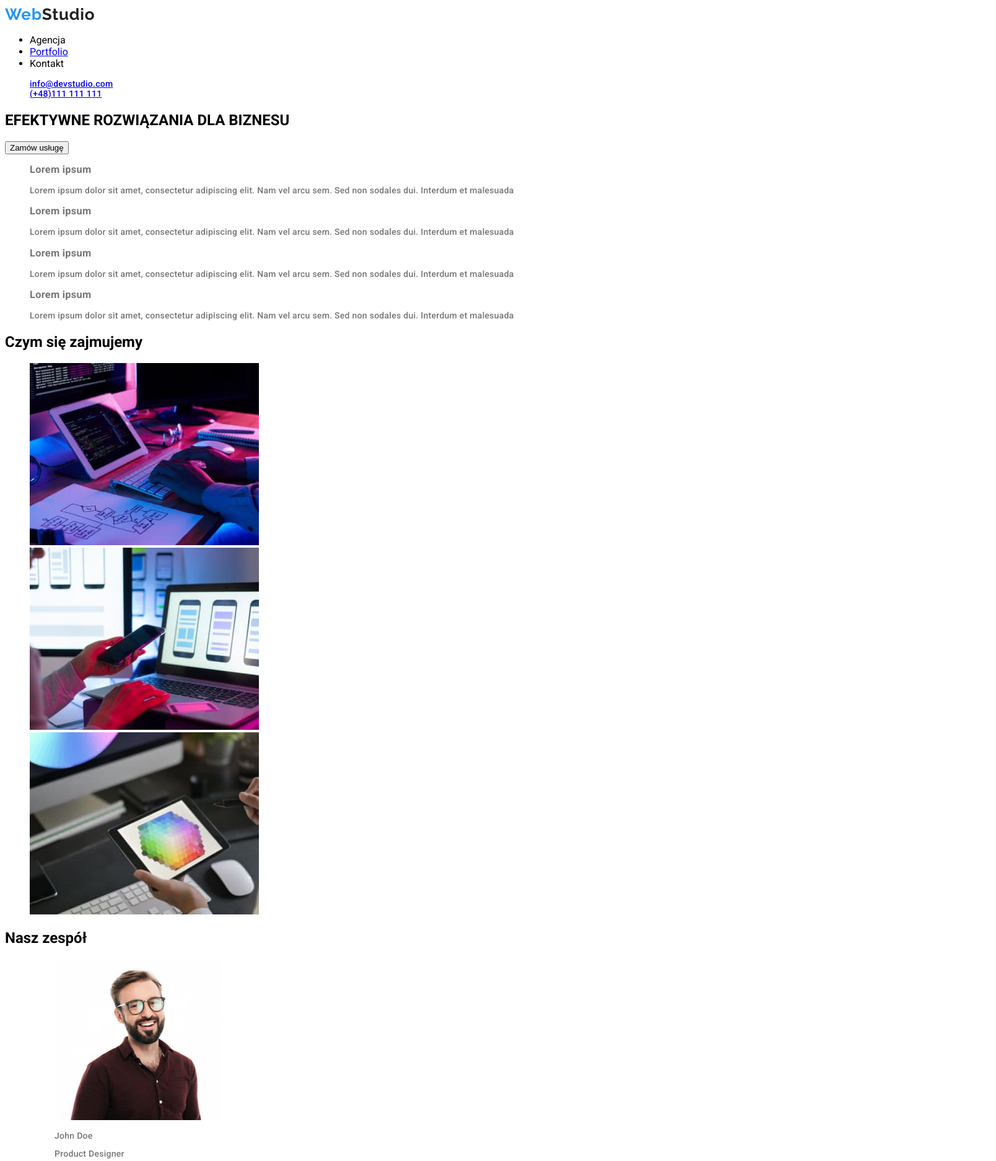
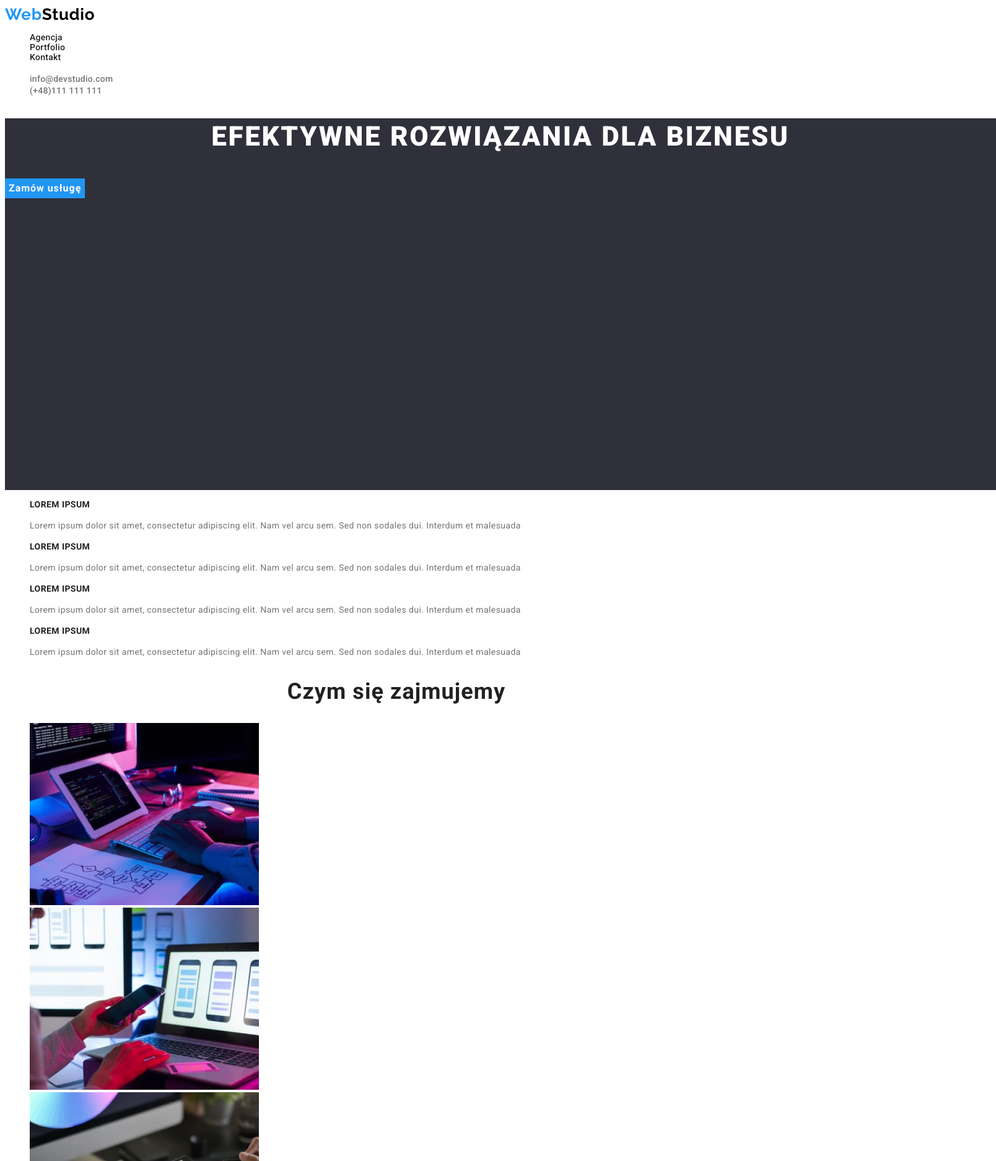
Before and after one commit to Tomasz-Gintrowski/goit-markup-hw-02, a plain HTML site: page index.html in a window 1280 px wide. Shown: the top 1874 px of the page at 62% size, 1608 px wide, since content can reach past the window. Drawn offline with Linux system fonts and the light colour scheme.

Commit message:
New styles added to CSS

```diff
--- a/css/styles.css
+++ b/css/styles.css
@@ -1,4 +1,4 @@
-/*----PORTFOLIO----*/
+/*----INDEX----*/
 :root {
     --brand-color:#2196f3;
 }
@@ -8,6 +8,9 @@
 :root {
     --text-color:#000000;
 }
+:root {
+        --index-first-bg: #2f303a;
+    }
 body {
     font-family: 'Roboto', sans-serif;
     color: var(--text-color);
@@ -55,6 +58,125 @@ body {
 .menu, .list, .button {
     list-style: none;
 }
+.banner1 {
+    width: 1600px;
+    height: 600px;
+    left: 0px;
+    top: 80px;
+    background-color: var(--index-first-bg);
+}
+.banner1-title {
+    font-family: 'Roboto';
+    font-style: normal;
+    font-weight: 900;
+    font-size: 44px;
+    line-height: 1.36;
+    letter-spacing: 0.06em;
+    text-align: center;
+    color: #FFFFFF;
+    text-transform: uppercase;
+    text-decoration: none;
+}
+.banner1-title:hover {
+    text-decoration: underline;
+    color: var(--brand-color)
+}
+.main-button-banner1 {
+    font-family: 'Roboto';
+    font-style: normal;
+    font-weight: 700;
+    font-size: 16px;
+    line-height: 1.88;
+    letter-spacing: 0.06em;
+    align-items: center;
+    text-align: center;
+    color: #FFFFFF;
+    border: 0px;
+    background-color: var(--background-color);
+}
+.main-button-banner1 {
+    text-align: center;
+}
+.main-button-banner1:hover,
+.main-button-banner1:focus,
+.main-button-banner1:active {
+    background-color: var(--background-color);
+    color: #FFFFFF;
+    text-decoration: underline;
+}
+/*--LOREM-IPSUM--*/
+.list-item h3 {
+    font-family: 'Roboto';
+    font-style: normal;
+    font-weight: 700;
+    font-size: 14px;
+    line-height: 1.14;
+    letter-spacing: 0.03em;
+    text-transform: uppercase;
+    color: #212121;
+    text-decoration: none;
+    text-align: left;
+}
+.list-item p {
+    font-family: 'Roboto';
+    font-style: normal;
+    font-weight: 400;
+    font-size: 14px;
+    line-height: 1.71;
+    letter-spacing: 0.03em;
+    color: #757575;
+    text-decoration: none;
+    text-align: left;
+}
+/*--Czym-się-zajmujemy--*/
+
+.title1, .title2 {
+    font-family: 'Roboto';
+    font-style: normal;
+    font-weight: 700;
+    font-size: 36px;
+    line-height: 1.17;
+    letter-spacing: 0.03em;
+    color: #212121;
+    text-align: center;
+}
+/*--Nasz-zespół--*/
+.banner2 {
+    background-color: #f5f4fa;
+}
+.list-pic h3 {
+    font-family: 'Roboto';
+    font-style: normal;
+    font-weight: 500;
+    font-size: 16px;
+    line-height: 1.18em;
+    letter-spacing: 0.03em;
+    color: #212121;
+    text-decoration: none;
+}
+.list-pic h3:hover,
+.list-pic h3:focus {
+    text-decoration: underline;
+    color: var(--background-color);
+    cursor: pointer;
+}
+.list-pic p {
+    font-family: 'Roboto';
+    font-style: normal;
+    font-weight: 400;
+    font-size: 16px;
+    line-height: 1.18em;
+    letter-spacing: 0.03em;
+    color: #757575;
+    text-decoration: none;
+}
+.list-pic p:hover,
+.list-pic p:focus {
+    text-decoration: underline;
+    color: var(--background-color);
+    cursor: pointer;
+}
+/*--Portfolio--*/
 /*--Lista-przycisków--*/
 .list-item {
     font-family: 'Roboto';
@@ -70,7 +192,6 @@ body {
     text-decoration: underline;
     color: var(--brand-color);
 }
-
 .button-item {
     font-family: 'Roboto';
     font-style: normal;
@@ -156,3 +277,4 @@ body {
     text-decoration: underline;
     color: var(--brand-color);
 }
+/*--Index--*/
--- a/index.html
+++ b/index.html
@@ -13,26 +13,27 @@
     <!--Nagłówek-->
     <header>
         <a class="webstudio" href="index.html">
-            <span class="web">Web</span>Studio</a>
+            <span class="web">Web</span><span class="studio">Studio</span></a>
         <!--nawigacja do innych stron-->
-    <nav class="nav">
-        <ul class="nav-list">
-            <li class="nav-list-item">Agencja</li>
-            <li class="nav-list-item"><a href="portfolio.html">Portfolio</a></li>
-            <li class="nav-list-item">Kontakt</li>
-        </ul>
-    </nav>
+        <nav>
+            <ul class="menu">
+                <li><a class="item" href="">Agencja</a></li>
+                <li><a class="item" href="portfolio.html">Portfolio</a></li>
+                <li><a class="item" href="">Kontakt</a></li>
+            </ul>
+        </nav>
     <div>
         <ul class="list">
-            <li class="list-item"><a href="mailto:info@devstudio.com">info@devstudio.com</a></li>
-            <li class="list-item"><a href="tel:+48111111111">(+48)111 111 111</a></li>
+            <li><a class="list-item" href="mailto:info@devstudio.com">info@devstudio.com</a></li>
+            <li><a class="list-item" href="tel:+48111111111">(+48)111 111 111</a></li>
         </ul>
     </div>
     </header>
-    <main>
-        <section>
-        <h1>EFEKTYWNE ROZWIĄZANIA DLA BIZNESU</h1>
-        <button type="button">Zamów usługę</button>
+    <!--Sekcja-LOREM-->
+    <main class="main">
+        <section class="section banner1">
+        <h1 class="banner1-title">EFEKTYWNE ROZWIĄZANIA DLA BIZNESU</h1>
+        <button class="main-button-banner1" type="button">Zamów usługę</button>
         </section>
         <section>
     <ul class="list">
@@ -58,8 +59,9 @@
         </li>
     </ul>
     </section>
-    <section>
-        <h2>Czym się zajmujemy</h2>
+    <!--Czym się zajmujemy-->
+    <section class="section">
+        <h2 class="title1">Czym się zajmujemy</h2>
         <ul class="list">
             <li class="list-item">
                 <img
@@ -84,10 +86,11 @@
             </li>
         </ul>
     </section>
-    <section>
-        <h2>Nasz zespół</h2>
+    <!--Nasz Zespół-->
+    <section class="section banner2">
+        <h2 class="title2">Nasz zespół</h2>
         <ul class="list">
-            <li class="list-item">
+            <li class="list-pic">
                 <figure>
                     <img
                     src="./images/product-designer.jpg"
@@ -95,12 +98,12 @@
                     width="270"
                     height="260" />
                     <figcaption>
-                        <p>John Doe</p>
+                        <h3>John Doe</h3>
                         <p>Product Designer</p>
                     </figcaption>
                 </figure>
             </li>
-            <li class="list-item">
+            <li class="list-pic">
                 <figure>
                     <img
                     src="./images/frontend-developer.jpg"
@@ -108,12 +111,12 @@
                     width="270"
                     height="260" />
                     <figcaption>
-                        <p>John Doe</p>
+                        <h3>John Doe</h3>
                         <p>Frontend Developer</p>
                     </figcaption>
                 </figure>
             </li>
-            <li class="list-item">
+            <li class="list-pic">
                 <figure>
                     <img
                     src="./images/m-marketing.jpg"
@@ -121,12 +124,12 @@
                     width="270"
                     height="260" />
                     <figcaption>
-                        <p>John Doe</p>
+                        <h3>John Doe</h3>
                         <p> Marketing</p>
                     </figcaption>
                 </figure>
             </li>
-            <li class="list-item">
+            <li class="list-pic">
                 <figure>
                     <img
                     src="./images/ui-designer.jpg"
@@ -134,7 +137,7 @@
                     width="270"
                     height="260" />
                     <figcaption>
-                        <p>John Doe</p>
+                        <h3>John Doe</h3>
                         <p>UI Designer</p>
                     </figcaption>
                 </figure>
@@ -142,13 +145,15 @@
         </ul>
     </section>
     </main>
-    <footer>
-        <a href="index.html">WebStudio</a>
+    <!--Stopka-->
+    <footer class="footer">
+        <a class="webstudio" href="index.html">
+            <span class="web">Web</span><span class="studio-1">Studio</span></a>
         <address>
             <ul class="list">
-                <li class="list-item">m.Warszawa, Aleje Jerozolimskie 21</li>
-                <li class="list-item"><a href="mailto:info@example.com">info@example.com</a></li>
-                <li class="list-item"><a href="tel:+48111111111">+48 111 111 111</a></li>
+                <li><a class="list-adress-1" href="">m.Warszawa, Aleje Jerozolimskie 21</a></li>
+                <li><a class="list-adress-2" href="mailto:info@devstudio.com">info@devstudio.com</a></li>
+                <li><a class="list-adress-2" href="tel:+48111111111">(+48)111 111 111</a></li>
             </ul>
         </address>
     </footer>
--- a/styles.css
+++ /dev/null
@@ -1,13 +0,0 @@
-body {
-    font-family: 'Raleway', sans-serif;
-    font-family: 'Roboto', sans-serif;
-    color: #000;
-}
-
-.nav-list-item {
-    list-style: none;
-}
-
-.list {
-    list-style: none;
-}
```
Also changed, not shown: portfolio.html (+0 -1 lines).
